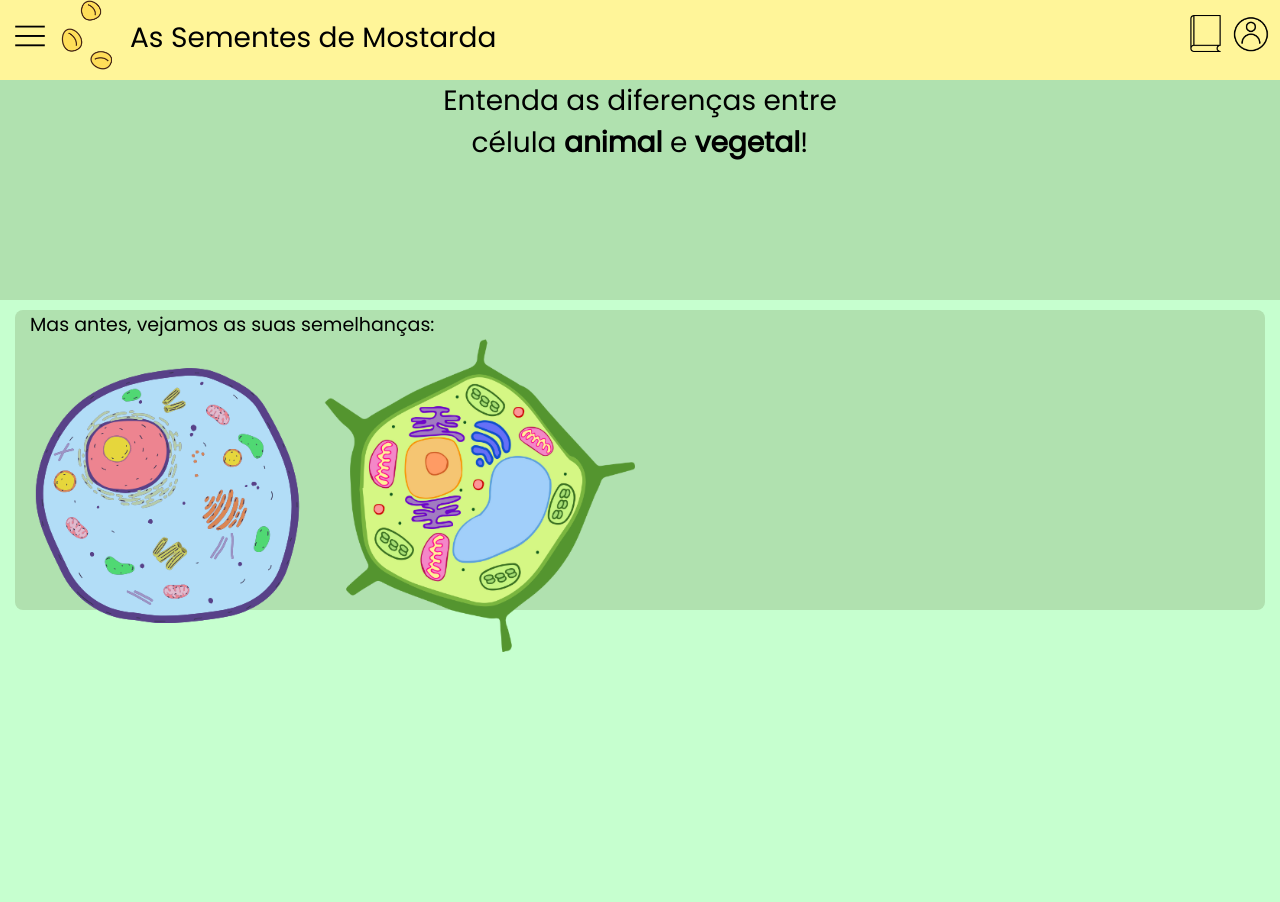
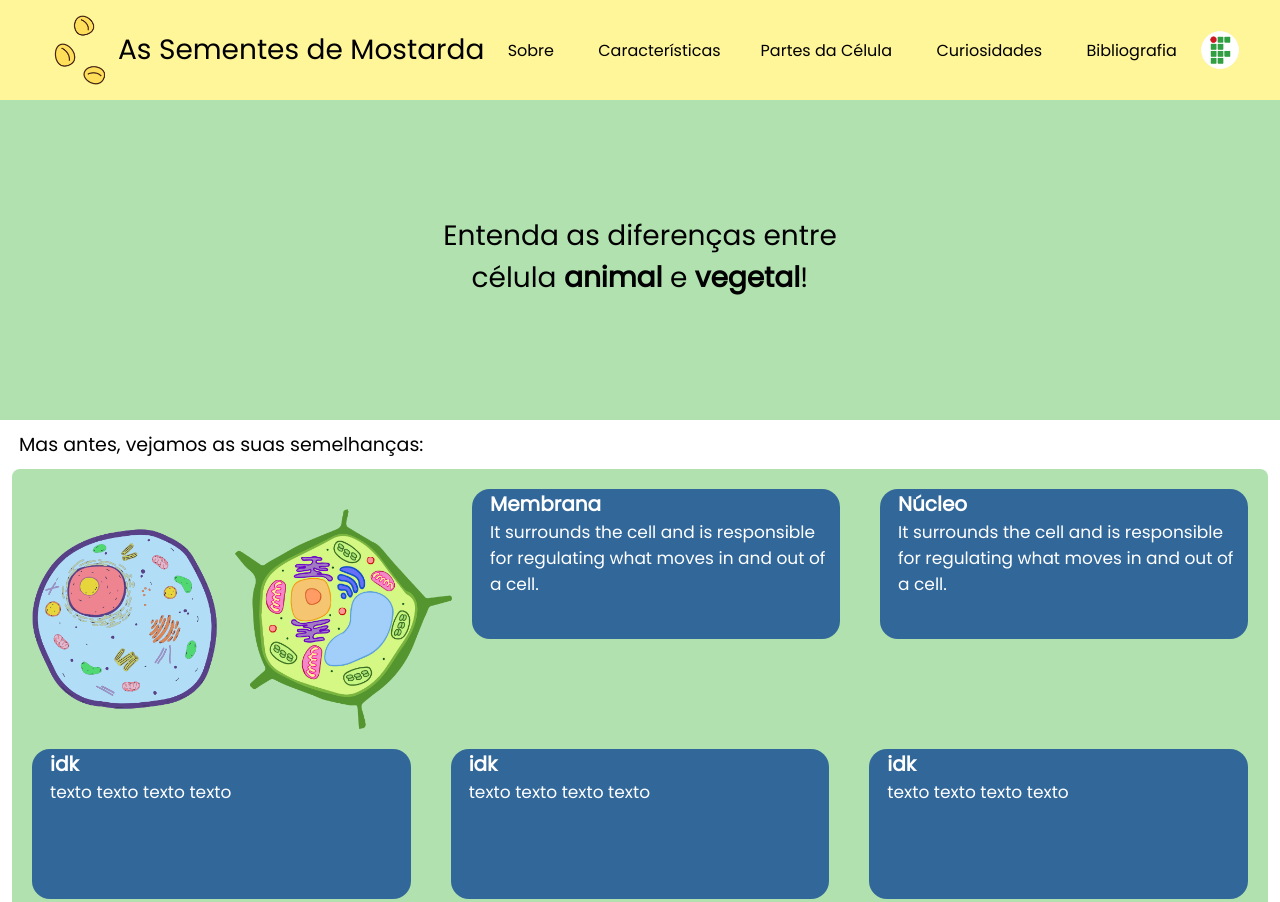
Before and after one commit to jamilekarinee/PaginaOficial, a plain HTML site: page index.html in a window 1280 px wide. Shown: the top 902 px of the page. Before the commit the page ends 800 px from the top, so only its background shows below. Drawn offline with Linux system fonts and the light colour scheme; a web font is replaced by a local one.

Commit message:
second commit

```diff
--- a/CSS/estilo.css
+++ b/CSS/estilo.css
@@ -1,85 +1,207 @@
-* {
+*{
     margin: 0;
     padding: 0;
     box-sizing: border-box;
-    list-style: none;
-}
-:root{
-    --cor_cabecalho: #FFF599;
-    --cor_de_fundo: #C6FFCF;
-    --cor_painel1: #B0E1AF;
 }
 
-body{
-    background-color: var(--cor_de_fundo);
+body {
+    font-family: poppins, sans-serif;
 }
-.cabecalho{
-    background-color: var(--cor_cabecalho);
-    height: 80px;
+
+:root{
+    --cor_menu : #FFF599;
+    --cor_menu_lateral : #639A67;
+    --altura_cabecalho: 100px;
+    --cor_painel1: #B0E1AF;
+    --partes_da_celula: #316799;
 }
-.cabecalho_detalhes{
+
+.cabecalho {
     display: flex;
-    justify-content: space-between;
+    flex-direction: row;
+    justify-content:  space-between;
+    background-color: var(--cor_menu);
     align-items: center;
+    height: var(--altura_cabecalho);
+    padding: 35px 40px;
 }
-.cabecalho_detalhes2{
+
+.cabecalho__detalhes {
     display: flex;
     align-items: center;
 }
-.menu_icon{
+
+.cabecalho__detalhes__logo {
     height: auto;
-    width: 30px;
-    margin-left: 15px;
-    margin-right: 5px;
+    width: 70px;
+    margin-left: 3px;
+    object-fit: cover;
 }
-.logo{
-    height: 70px;
-    width: 70px;
+.nome{
+    font-family: 'Poppins', Arial, Helvetica, sans-serif;
+    font-size: 28px;
+    margin-left: 5px;
 }
-.nome_do_site{
-    font-family: 'Poppins', sans-serif;
-    font-size: 28px;
-    margin-left: 10px;
-    margin-top: 5px;
+.cabecalho__detalhes__user{
+    height: 40px;
+    width: 40px;
+    border-radius: 50px;
+    object-fit: cover;
 }
-.user_icon{
-    height: auto;
-    width: 37px;
-    margin-right: 10px;
+
+.cabecalho__detalhes__user:hover{
+    transform: scale(1.2);
 }
-.book_icon{
-    height: auto;
-    width: 37px;
-    margin-right: 5px;
+
+
+nav li{
+    display: inline-block;
+
 }
+
+nav li a{
+    display: inline-block;
+    color: rgb(0, 0, 0);
+    text-decoration: none;
+    padding: 20px;
+
+}
+
+nav li a:hover{
+    background-color: rgb(101, 167, 197);
+}
+
+.menu_partes{
+    position: absolute;
+    box-shadow: 0  0 2px black;
+    display: none;
+}
+
+.menu_partes a{
+    display: block;
+    color: black;
+
+}
+
+.partes_dela:hover .menu_partes{
+    display: block;
+}
+
 .painel1{
     background-color: var(--cor_painel1);
-    height: 220px;
+    height: 320px;
+    padding: 115px;
 }
 .texto_painel1{
     font-family: 'Poppins', sans-serif;
     font-size: 28px;
+    text-align: center;
 }
+
 .painel2{
     background-color: var(--cor_painel1);
     border: 0px;
     margin-top: 10px;
     border-radius: 8px;
-    margin-left: 15px;
-    margin-right: 15px;
-    height: 300px;
+    height: 800px;
+    width: auto;
+    margin-left: 12px;
+    margin-right: 12px;
+}
+.painel2e1{
+    display: flex;
 }
 .texto_painel2{
-    margin-left: 15px;
+    margin-left: 19px;
+    margin-top: 10px;
     font-family: 'Poppins', sans-serif;
     font-size: 19px;
 }
-.animal_e_vegetal1{
-    height: auto;
-    width: 600px;
+.item_painel2 {
+    background-color: var(--partes_da_celula);
+    width: 400px;
+    height: 150px;
+    margin-top: 20px;
+    border: none;
+    margin-left: 20px;
+    margin-right: 20px;
+    border-radius: 18px;
+}
+.texto_item_painel2{
+    font-size: 20px;
+    font-family: 'Poppins', Arial, Helvetica, sans-serif;
+    color: white;
+    margin-left: 18px;
+}
+.texto2_item_painel2{
+    font-size: 17px;
+    font-family: 'Poppins', Arial, Helvetica, sans-serif;
+    color: white;
+    margin-left: 18px;
+}
+.painel2e2{
+    display: flex;
+}
+
+
+
+
+
+
+
+
+/*
+.texto_e_img_painel2{
+    display: flex;
+    margin-left: 10px;
+}
+.resumo_da_parte{
+    font-size: 15px;
+    font-family: 'Poppins', Arial, Helvetica, sans-serif;
+    margin-left: 10px;
+    color: white;
+}
+/*            <img src="./IMAGES/animal_e_vegetal1.png" alt="Imagem de células animal e vegetal,
+            uma ao lado da outra" class="animal_vegetal_img">
+*//*
+.item_painel3{
+    background-color: var(--partes_da_celula);
+    width: 400px;
+    height: 150px;
+    border: none;
+    margin-left: 20px;
+    margin-right: 20px;
+    border-radius: 18px;
+}
+.imagens_item_painel2{
+    width: 150px;
+    height: 150px;
+    margin-left: 120px;
+}*/
+.animal_vegetal_img{
+    width: 420px;
+    height: 220px;
+    margin-top: 40px;
     margin-left: 20px;
 }
 
+.animal_vegetal_img:hover{
+    transform: scale(1.2) translateY(0.01px);
+    transform: 3s;
+}/*
+.partes_da_celula{
+    border-radius: 5px;
+    height: 220px;
+    width: 220px;
+    background-color: var(--partes_da_celula);
+    margin-top: 80px;
+    border: none;
+
+}
+*/
+
+
+/* nao apaguem esse de baixo, é a parte de responsividade do site */
 @media (max-width: 800px) {
     .nome_do_site{
         font-size: 17px;
--- a/index.html
+++ b/index.html
@@ -1,25 +1,51 @@
 <!DOCTYPE html>
-<html lang="en">
+<html lang="pt-br">
 <head>
     <meta charset="UTF-8">
     <meta name="viewport" content="width=device-width, initial-scale=1.0">
-    <link rel="stylesheet" type="text/css" href="./CSS/estilo.css">
+    <title>Biomaquete</title>
+    <link rel="stylesheet" href="./CSS/estilo.css">
     <link rel="preconnect" href="https://fonts.googleapis.com">
     <link rel="preconnect" href="https://fonts.gstatic.com" crossorigin>
     <link href="https://fonts.googleapis.com/css2?family=Gabarito&family=Lato&family=Lumanosimo&family=Poppins:ital,wght@0,100;0,300;0,400;1,300&family=Ysabeau+SC:wght@500;600;700&display=swap" rel="stylesheet">
-    <title>Biologia</title>
-    <body>
+</head>
+
+<body>
     <header class="cabecalho">
-        <div class="cabecalho_detalhes">
-            <div class="cabecalho_detalhes2">
-                <img src="./IMAGES/menu_icon.png" class="menu_icon">
-                <img src="./IMAGES/logo.png" alt="Logo da página" class="logo">
-                <p class="nome_do_site">As Sementes de Mostarda</p>
-            </div>
-            <div class="icons">
-                <img src="./IMAGES/book_icon.png" alt="Ícone de Bibliografia" class="book_icon">
-                <a href="./HTML/login.html" target="_blank"><img src="./IMAGES/user_icon.png" alt="Ícone de Usuário" class="user_icon"></a>
-            </div>
+        <div class="cabecalho__detalhes">
+            <img src="./IMAGES/logo.png" alt="Logo da empresa" class="cabecalho__detalhes__logo">
+            <p class="nome">As Sementes de Mostarda</p>
+        </div>
+
+        <nav>
+            <center> <ul>
+                 <li>
+                     <a href="">Sobre</a>
+                 </li>
+                 <li class="partes_dela">
+                     <a href="">Características</a>
+                     <div class="menu_partes">
+                         <a href="">Célula Vegetal</a>
+                         <a href="">Célula Animal</a>
+                     </div>
+                 <li class="partes_dela">
+                     <a href="">Partes da Célula</a>
+                     <div class="menu_partes">
+                         <a href="">Célula Vegetal</a>
+                         <a href="">Célula Animal</a>
+                     </div>
+                 </li>
+                 <li>
+                    <a href="">Curiosidades</a>
+                </li>
+                <li>
+                    <a href="">Bibliografia</a>
+                </li>
+
+             </ul></center>
+         </nav>
+         <div class="cabecalho__detalhes">
+            <img class="cabecalho__detalhes__user" src="./IMAGES/if_icon.png" alt="Usuário">
         </div>
     </header>
 
@@ -29,10 +55,40 @@
             <p class="texto_painel1">célula <b>animal</b> e <b>vegetal</b>!</p>
         </center>
     </div>
-    <fieldset class="painel2">
-        <p class="texto_painel2">Mas antes, vejamos as suas semelhanças:</p>
-        <img src="./IMAGES/animal_e_vegetal1.png" alt="Imagem de células animal e vegetal, uma ao lado da outra" class="animal_e_vegetal1">
-    </fieldset>
+    <p class="texto_painel2">Mas antes, vejamos as suas semelhanças: </p>
+    <div class="painel2">
+        <div class="painel2e1">
+            <img src="./IMAGES/animal_e_vegetal1.png" alt="Imagem de células animal e vegetal,
+            uma ao lado da outra" class="animal_vegetal_img">
+            <!-- primeiro fieldset - MEMBRANA-->
+            <fieldset class="item_painel2">
+                <p class="texto_item_painel2"><b>Membrana</b></p>
+                <p class="texto2_item_painel2">It surrounds the cell and is responsible
+                    for regulating what moves in and out of a cell. </p>
+            </fieldset>
 
+            <fieldset class="item_painel2">
+                <p class="texto_item_painel2"><b>Núcleo</b></p>
+                <p class="texto2_item_painel2">It surrounds the cell and is responsible
+                    for regulating what moves in and out of a cell. </p>
+            </fieldset>
+        </div>
+        <div class="painel2e2">
+            <fieldset class="item_painel2">
+                <p class="texto_item_painel2"><b>idk</b></p>
+                <p class="texto2_item_painel2">texto texto texto texto  </p>
+            </fieldset>
+            <fieldset class="item_painel2">
+                <p class="texto_item_painel2"><b>idk</b></p>
+                <p class="texto2_item_painel2">texto texto texto texto </p>
+            </fieldset>
+            <fieldset class="item_painel2">
+                <p class="texto_item_painel2"><b>idk</b></p>
+                <p class="texto2_item_painel2">texto texto texto texto </p>
+            </fieldset>
+
+        </div>
+
+    </div>
 </body>
 </html>
```
Also changed, not shown: IMAGES/if_icon.png (added), IMAGES/logo.jpg (added), IMAGES/membrana.png (added).
